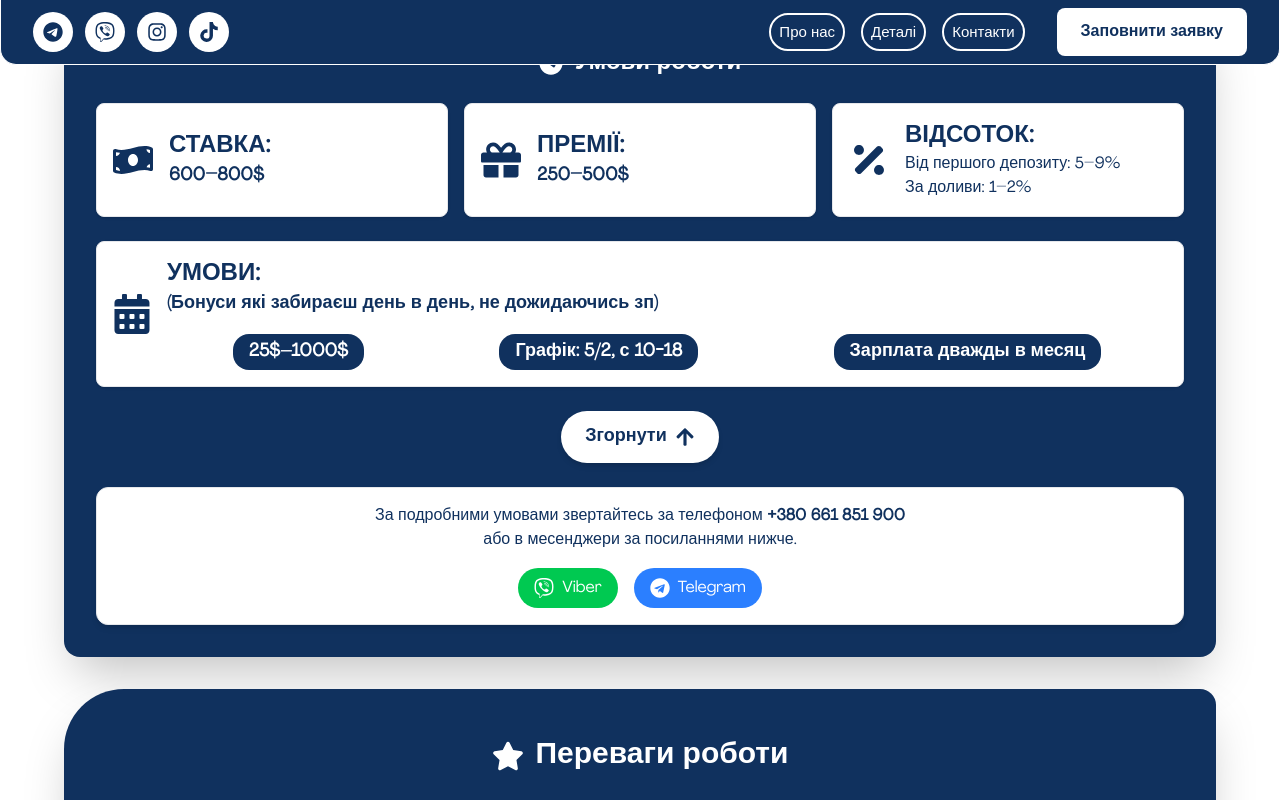
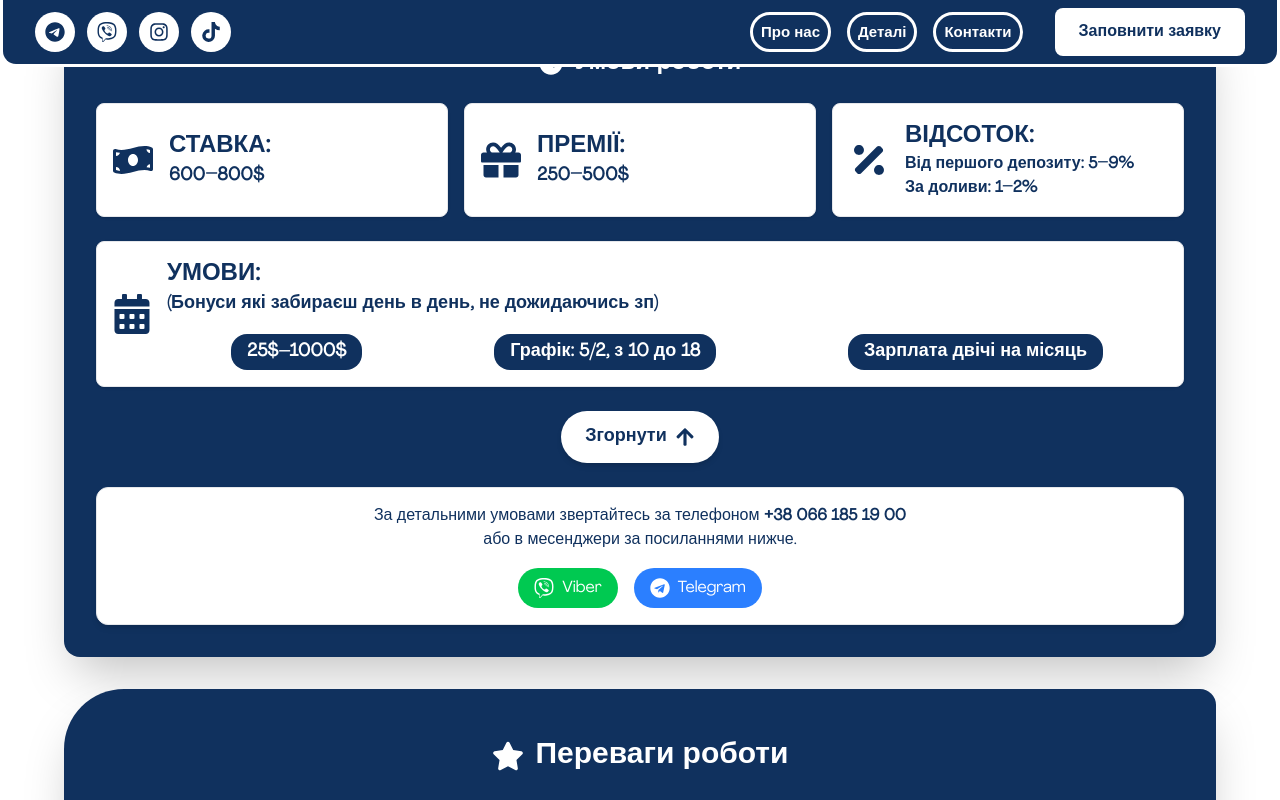
Before and after one commit to kenzay01/colonist, a Next.js app: page / in a window 1280 px wide. Both pictures are taken after a click on the button "Це ще не все". Shown: the part 2448-3248 px from the top of the page. Built offline with nearby package versions, Linux system fonts and the light colour scheme; a web font is replaced by a local one.

Commit message:
done corrections#4 21.08

```diff
--- a/componets/AboutUs.tsx
+++ b/componets/AboutUs.tsx
@@ -1,4 +1,5 @@
 import React from "react";
+import { FaLongArrowAltDown } from "react-icons/fa";
 
 const AboutUs = () => {
   return (
@@ -37,7 +38,7 @@ const AboutUs = () => {
             </p>
 
             <div className="flex items-center justify-center my-2">
-              <div className="mx-4 text-3xl sm:text-4xl font-bold text-[var(--main-color)]">
+              <div className="mx-4 text-3xl sm:text-4xl font-bold text-[var(--main-color)] scale-x-300">
                 ⬇
               </div>
             </div>
@@ -78,7 +79,7 @@ const AboutUs = () => {
                 Що ми робимо:
               </h3>
 
-              <div className="space-y-3">
+              <div className="space-y-3 flex flex-col items-start">
                 <p className="text-base sm:text-lg text-[var(--main-color)] leading-relaxed">
                   • Відбираємо найкращих кандидатів для унікальної вакансії, що
                   максимально підходить їхньому досвіду та цілям.
--- a/componets/Footer.tsx
+++ b/componets/Footer.tsx
@@ -11,7 +11,7 @@ const Footer = () => {
           --secondary-color: #1a4a7a;
         }
       `}</style>
-      <div className="max-w-4xl mx-auto px-4 sm:px-6 lg:px-8 py-12 sm:py-16">
+      <div className="max-w-4xl mx-auto px-4 sm:px-6 lg:px-8 py-8 sm:py-12">
         <div className="flex flex-col justify-center items-center gap-8 mb-8 text-center sm:text-left">
           {/* About Us */}
           <div className="flex flex-col items-center max-w-lg text-center">
@@ -26,7 +26,7 @@ const Footer = () => {
           <div className="flex flex-col items-center">
             <h3 className="text-lg sm:text-xl font-bold mb-4">Контакти</h3>
             <p className="text-sm sm:text-base">
-              Телефон: <a href="tel:+380661851900">+380 661 851 900</a>
+              Телефон: <a href="tel:+380661851900">+38 066 185 19 00</a>
             </p>
           </div>
 
@@ -65,7 +65,7 @@ const Footer = () => {
         </div>
 
         {/* Copyright */}
-        <div className="text-center text-sm sm:text-base pt-6 border-t border-white/20">
+        <div className="text-center text-sm sm:text-base pt-8 sm:pt-12 border-t border-white/20">
           © {new Date().getFullYear()} COLONIST. Усі права захищені.
         </div>
       </div>
--- a/componets/Header.tsx
+++ b/componets/Header.tsx
@@ -46,7 +46,7 @@ const Header = () => {
 
   return (
     <header className="fixed top-0 left-0 right-0 z-50 bg-transparent">
-      <div className="max-w-7xl mx-auto px-3 sm:px-6 lg:px-8 bg-[var(--main-color)] rounded-b-2xl border-1 border-t-0 border-white">
+      <div className="max-w-7xl mx-auto px-3 sm:px-6 lg:px-8 bg-[var(--main-color)] rounded-b-2xl border-3 border-t-0 border-white">
         <div className="flex justify-between items-center h-12 sm:h-16">
           {/* Left side - Social icons */}
           <div className="flex items-center space-x-1 sm:space-x-3">
@@ -70,10 +70,10 @@ const Header = () => {
                   <button
                     key={link.id}
                     onClick={() => scrollToSection(link.id)}
-                    className="relative px-2 py-1 flex items-center justify-center text-[15px] overflow-hidden group rounded-full cursor-pointer border-2 border-white"
+                    className="relative px-2 py-1 flex items-center justify-center text-[15px] overflow-hidden group rounded-full cursor-pointer border-3 border-white"
                   >
                     <span className="absolute inset-0 bg-white translate-y-[105%] group-hover:translate-y-0 transition-transform duration-300"></span>
-                    <span className="relative z-10 text-white group-hover:text-[var(--main-color)] transition-colors duration-300 pt-1">
+                    <span className="font-extrabold relative z-10 text-white group-hover:text-[var(--main-color)] transition-colors duration-300 pt-1">
                       {link.label}
                     </span>
                   </button>
--- a/componets/JobPosting.tsx
+++ b/componets/JobPosting.tsx
@@ -71,8 +71,8 @@ const JobPosting = () => {
               <FaPercentage className="w-10 h-10" />
               <div>
                 <p className="font-extrabold text-2xl uppercase">Відсоток:</p>
-                <p>Від першого депозиту: 5–9%</p>
-                <p>За доливи: 1–2%</p>
+                <p className="font-extrabold">Від першого депозиту: 5–9%</p>
+                <p className="font-extrabold">За доливи: 1–2%</p>
               </div>
             </div>
           </div>
@@ -93,10 +93,10 @@ const JobPosting = () => {
                     25$–1000$
                   </p>
                   <p className="text-sm md:text-lg font-bold py-1 px-4 rounded-2xl bg-[var(--main-color)] text-white">
-                    Графік: 5/2, с 10-18
+                    Графік: 5/2, з 10 до 18
                   </p>
                   <p className="text-sm md:text-lg font-bold py-1 px-4 rounded-2xl bg-[var(--main-color)] text-white">
-                    Зарплата дважды в месяц
+                    Зарплата двічі на місяць
                   </p>
                 </div>
               </div>
@@ -122,12 +122,12 @@ const JobPosting = () => {
           {isDetailsOpen && (
             <div className="mt-6 p-4 bg-white shadow-md border border-gray-200 rounded-xl text-[var(--main-color)] transition-all duration-300">
               <p className="text-center text-sm sm:text-base mb-4">
-                За подробними умовами звертайтесь за телефоном{" "}
+                За детальними умовами звертайтесь за телефоном{" "}
                 <a
                   href="tel:+380661851900"
                   className="font-bold hover:underline"
                 >
-                  +380 661 851 900
+                  +38 066 185 19 00
                 </a>{" "}
                 <br /> або в месенджери за посиланнями нижче.
               </p>
@@ -163,37 +163,37 @@ const JobPosting = () => {
           <div className="grid grid-cols-1 sm:grid-cols-2 lg:grid-cols-3 gap-4 sm:gap-6 mb-8">
             <div className="flex items-center gap-3 p-4 bg-white shadow-sm border border-gray-200 rounded-lg transition-all duration-300 hover:shadow-md hover:-translate-y-1">
               <FaUsers className="w-5 h-5 sm:w-6 sm:h-6 text-[var(--main-color)]" />
-              <span className="text-[var(--main-color)] text-sm sm:text-base">
+              <span className="font-extrabold text-[var(--main-color)] text-sm sm:text-base">
                 Відмінний колектив
               </span>
             </div>
             <div className="flex items-center gap-3 p-4 bg-white shadow-sm border border-gray-200 rounded-lg transition-all duration-300 hover:shadow-md hover:-translate-y-1">
               <FaArrowTrendUp className="w-5 h-5 sm:w-6 sm:h-6 text-[var(--main-color)]" />
-              <span className="text-[var(--main-color)] text-sm sm:text-base">
-                Кар'єрна драбина
+              <span className="font-extrabold text-[var(--main-color)] text-sm sm:text-base">
+                Кар'єрні сходи
               </span>
             </div>
             <div className="flex items-center gap-3 p-4 bg-white shadow-sm border border-gray-200 rounded-lg transition-all duration-300 hover:shadow-md hover:-translate-y-1">
               <FaGift className="w-5 h-5 sm:w-6 sm:h-6 text-[var(--main-color)]" />
-              <span className="text-[var(--main-color)] text-sm sm:text-base">
+              <span className="font-extrabold text-[var(--main-color)] text-sm sm:text-base">
                 Розіграші техніки
               </span>
             </div>
             <div className="flex items-center gap-3 p-4 bg-white shadow-sm border border-gray-200 rounded-lg transition-all duration-300 hover:shadow-md hover:-translate-y-1">
               <FaCoffee className="w-5 h-5 sm:w-6 sm:h-6 text-[var(--main-color)]" />
-              <span className="text-[var(--main-color)] text-sm sm:text-base">
+              <span className="font-extrabold text-[var(--main-color)] text-sm sm:text-base">
                 Зона відпочинку
               </span>
             </div>
             <div className="flex items-center gap-3 p-4 bg-white shadow-sm border border-gray-200 rounded-lg transition-all duration-300 hover:shadow-md hover:-translate-y-1">
               <FaCar className="w-5 h-5 sm:w-6 sm:h-6 text-[var(--main-color)]" />
-              <span className="text-[var(--main-color)] text-sm sm:text-base">
+              <span className="font-extrabold text-[var(--main-color)] text-sm sm:text-base">
                 Є паркінг
               </span>
             </div>
             <div className="flex items-center gap-3 p-4 bg-white shadow-sm border border-gray-200 rounded-lg transition-all duration-300 hover:shadow-md hover:-translate-y-1">
               <FaGamepad className="w-5 h-5 sm:w-6 sm:h-6 text-[var(--main-color)]" />
-              <span className="text-[var(--main-color)] text-sm sm:text-base">
+              <span className="font-extrabold text-[var(--main-color)] text-sm sm:text-base">
                 Настільний футбол
               </span>
             </div>
```
